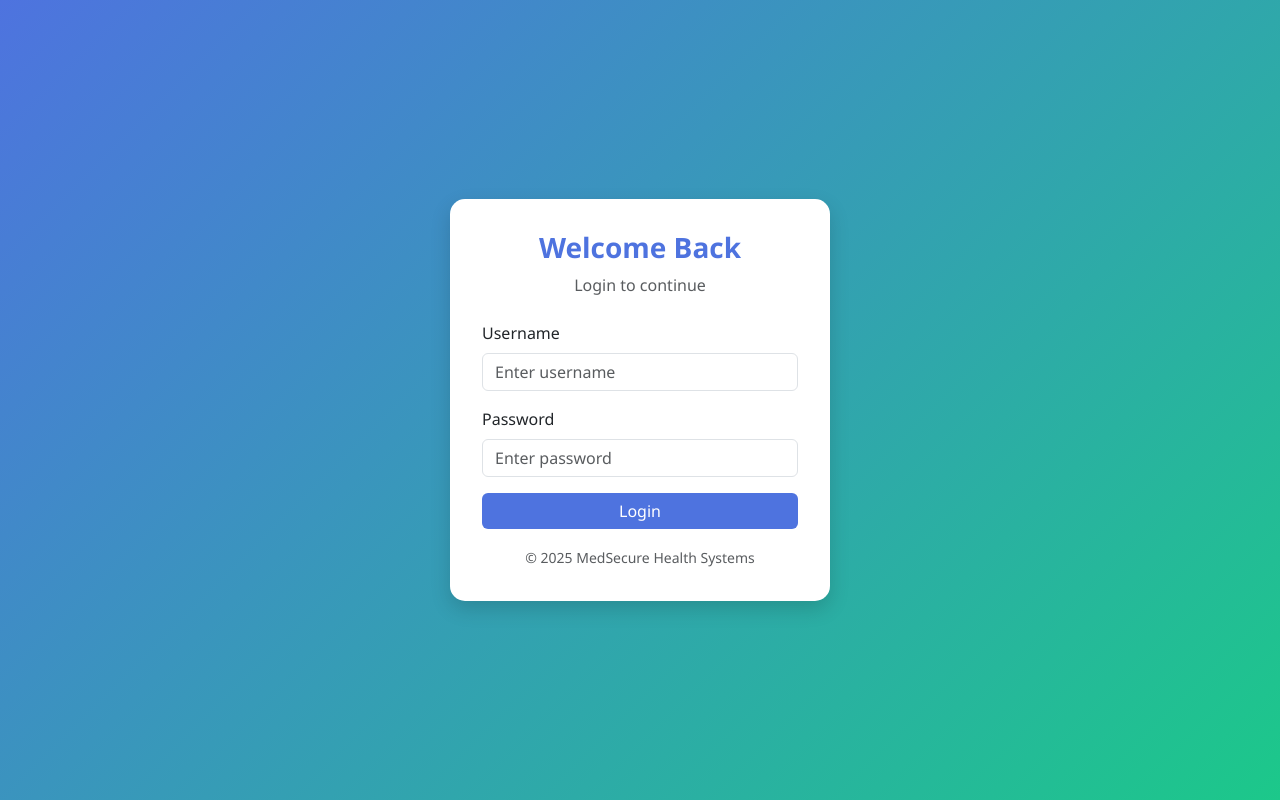
After one commit to Pavan-kalya/central-management-system, a Flask app: page /login in a window 1280 px wide. The commit adds this page. Run offline with Flask 3, Linux system fonts and the light colour scheme.

Commit message:
Setup mysql database, login, loggin feature

```diff
--- a/app.py
+++ b/app.py
@@ -1,11 +1,50 @@
-import os, re, json
-from flask import Flask, render_template, request, jsonify
+import os, re, json, logging, mysql.connector
+from flask import Flask, render_template, request, jsonify, redirect, url_for, session, flash
+from flask_login import LoginManager, UserMixin, login_user, login_required, logout_user, current_user
 from openai import OpenAI
-import config
+import mysql.connector
 
 app = Flask(__name__)
+app.secret_key = 'yoursecret'
 
-client = OpenAI(api_key=config.OPENAI_API_KEY)
+client = OpenAI(api_key=os.getenv("OPENAI_API_KEY"))
+
+# ------------------- LOGIN MANAGER -------------------
+login_manager = LoginManager()
+login_manager.login_view = "login"
+login_manager.init_app(app)
+
+DB_CONFIG = {
+    "user": "adminuser",
+    "password": "Pavan.kalyan",
+    "host": "medsecurehealth.mysql.database.azure.com",
+    "port": 3306,
+    "database": "centraldb",
+    "ssl_ca": "DigiCertGlobalRootG2.crt.pem",
+    "ssl_disabled": False
+}
+
+cnx = mysql.connector.connect(**DB_CONFIG)
+cursor = cnx.cursor()
+
+class User(UserMixin):
+    def __init__(self, id, username, role, hashed_password):
+        self.id = id
+        self.username = username
+        self.role = role
+        self.hashed_password = hashed_password
+
+@login_manager.user_loader
+def load_user(user_id):
+    conn = mysql.connector.connect(**DB_CONFIG)
+    cursor = conn.cursor()
+    cursor.execute("SELECT * FROM users WHERE id=%s", (user_id,))
+    row = cursor.fetchone()
+    cursor.close()
+    conn.close()
+    if row:
+        return User(row[0], row[1], row[2], row[3])
+    return None
 
 # ---- 1. Extract PHI using GPT-4 ----
 def extract_phi(text):
@@ -39,7 +78,8 @@ def anonymize_text(text, phi_json):
 def validate_anonymization(text):
     prompt = f"""
     Check if the following text contains any PHI such as names, addresses, dates of birth, SSN.
-    Respond with 'COMPLIANT' or 'NOT COMPLIANT'. If not compliant, explain why. If the data is masked then consider it to be COMPLIANT.
+    Respond with 'COMPLIANT' or 'NOT COMPLIANT'. If not compliant, explain why.
+    If the data is masked then consider it to be COMPLIANT.
     Return output as JSON with keys: 'status' and 'reason'.
     Text: {text}
     """
@@ -56,34 +96,81 @@ def validate_anonymization(text):
 # ---- 4. Routes ----
 @app.route("/")
 def home():
-    return render_template("index.html")
+    if current_user.is_authenticated:
+        return render_template("index.html", user=current_user)
+    return redirect(url_for("login"))
+
+# ---------- LOGIN ----------
+@app.route("/login", methods=["GET", "POST"])
+def login():
+    if request.method == "POST":
+        username = request.form["username"]
+        password = request.form["password"]
+
+        cursor.execute("SELECT * FROM users WHERE username=%s AND hashed_password=%s", (username, password))
+        user_row = cursor.fetchone()
+        print(user_row)
+        if user_row:
+            user = User(user_row[0], user_row[1], user_row[2], user_row[3])
+            login_user(user)
+            flash("Login successful!", "success")
+            return redirect(url_for("home"))
+        else:
+            flash("Invalid username or password", "danger")
+
+    return render_template("login.html")
+
+# ---------- LOGOUT ----------
+@app.route("/logout", methods=["POST"])
+@login_required
+def logout():
+    logout_user()
+    flash("You have been logged out.", "info")
+    return redirect(url_for("login"))
 
 @app.route("/chat")
 def chat():
     return render_template("chat.html")
 
-@app.route("/anonymize_data")
-def anonymize_data():
-    return render_template("anonymize_data.html")
-
 @app.route("/ask", methods=["POST"])
 def ask():
-    user_input = request.json.get("prompt")
+    user_input = request.json.get("prompt", "").strip()
+
+    # -------- Validation --------
+    if not user_input:
+        return jsonify({"error": "Prompt cannot be empty"}), 400
+    if len(user_input) > 2000:
+        return jsonify({"error": "Prompt too long (max 2000 chars)"}), 400
 
     try:
+        # -------- Call OpenAI --------
         response = client.chat.completions.create(
             model="gpt-3.5-turbo",
-            messages=[{"role": "user", "content": user_input}]
+            messages=[{"role": "user", "content": user_input}],
+            temperature=0.7
         )
+        answer = response.choices[0].message.content
 
-        answer = response.choices[0].message.content
+        # -------- Save to logs table --------
+        cursor.execute(
+                """
+                INSERT INTO logs (user_id, prompt, response)
+                VALUES (%s, %s, %s)
+                """,
+                (current_user.id, user_input, answer)
+            )
+
+        cnx.commit()
+        cursor.close()
+        cnx.close()
+
+        # -------- Return JSON response --------
         return jsonify({"response": answer})
-
     except Exception as e:
         return jsonify({"error": str(e)}), 500
 
 @app.route("/anonymize_data", methods=["GET", "POST"])
-def index():
+def anonymize_data():
     original_text = anonymized_text = compliance_result = ""
     if request.method == "POST":
         original_text = request.form["patient_text"]
@@ -103,4 +190,4 @@ def index():
                            compliance_result=compliance_result)
 
 if __name__ == "__main__":
-    app.run()
+    app.run(debug=True)
--- a/config.py
+++ /dev/null
@@ -1 +0,0 @@
-OPENAI_API_KEY = "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"
--- a/requirements.txt
+++ b/requirements.txt
@@ -1,3 +1,5 @@
 flask
 openai
 gunicorn
+flask_login
+mysql-connector-python
--- a/templates/index.html
+++ b/templates/index.html
@@ -14,6 +14,11 @@
                 <li><a href="/">Home</a></li>
                 <li><a href="/chat">Chat</a></li>
                 <li><a href="/anonymize_data">Anonymize Data</a></li>
+                <li>
+                    <form action="{{ url_for('logout') }}" method="post" style="display:inline;">
+                        <button type="submit" class="logout-btn">Logout</button>
+                    </form>
+                </li>
             </ul>
         </nav>
     </header>
--- /dev/null
+++ b/templates/login.html
@@ -0,0 +1,74 @@
+<!DOCTYPE html>
+<html lang="en">
+<head>
+  <meta charset="UTF-8">
+  <title>Login - MedSecure Health Systems</title>
+  <meta name="viewport" content="width=device-width, initial-scale=1.0">
+
+  <!-- Bootstrap -->
+  <link href="https://cdn.jsdelivr.net/npm/bootstrap@5.3.0/dist/css/bootstrap.min.css" rel="stylesheet">
+
+  <style>
+    body {
+      background: linear-gradient(135deg, #4e73df, #1cc88a);
+      height: 100vh;
+      display: flex;
+      justify-content: center;
+      align-items: center;
+      font-family: 'Segoe UI', Tahoma, Geneva, Verdana, sans-serif;
+    }
+    .login-card {
+      background: #fff;
+      border-radius: 15px;
+      box-shadow: 0 8px 20px rgba(0,0,0,0.15);
+      padding: 2rem;
+      width: 100%;
+      max-width: 380px;
+      animation: fadeIn 0.6s ease-in-out;
+    }
+    .login-card h3 {
+      font-weight: 600;
+      color: #4e73df;
+    }
+    .btn-login {
+      background-color: #4e73df;
+      border: none;
+    }
+    .btn-login:hover {
+      background-color: #3752c6;
+    }
+    @keyframes fadeIn {
+      from { opacity: 0; transform: translateY(-20px); }
+      to { opacity: 1; transform: translateY(0); }
+    }
+  </style>
+</head>
+<body>
+
+  <div class="login-card">
+    <div class="text-center mb-4">
+      <h3>Welcome Back</h3>
+      <p class="text-muted">Login to continue</p>
+    </div>
+
+    <!-- Login Form -->
+    <form method="POST">
+      <div class="mb-3">
+        <label for="username" class="form-label">Username</label>
+        <input type="text" name="username" class="form-control" id="username" placeholder="Enter username" required>
+      </div>
+      <div class="mb-3">
+        <label for="password" class="form-label">Password</label>
+        <input type="password" name="password" class="form-control" id="password" placeholder="Enter password" required>
+      </div>
+      <button type="submit" class="btn btn-login text-white w-100">Login</button>
+    </form>
+
+    <div class="text-center mt-3">
+      <small class="text-muted">© 2025 MedSecure Health Systems</small>
+    </div>
+  </div>
+
+  <script src="https://cdn.jsdelivr.net/npm/bootstrap@5.3.0/dist/js/bootstrap.bundle.min.js"></script>
+</body>
+</html>
```
Also changed, not shown: database_script.py (added, +87 -0 lines), static/style.css (+12 -0 lines), 1 other file.
